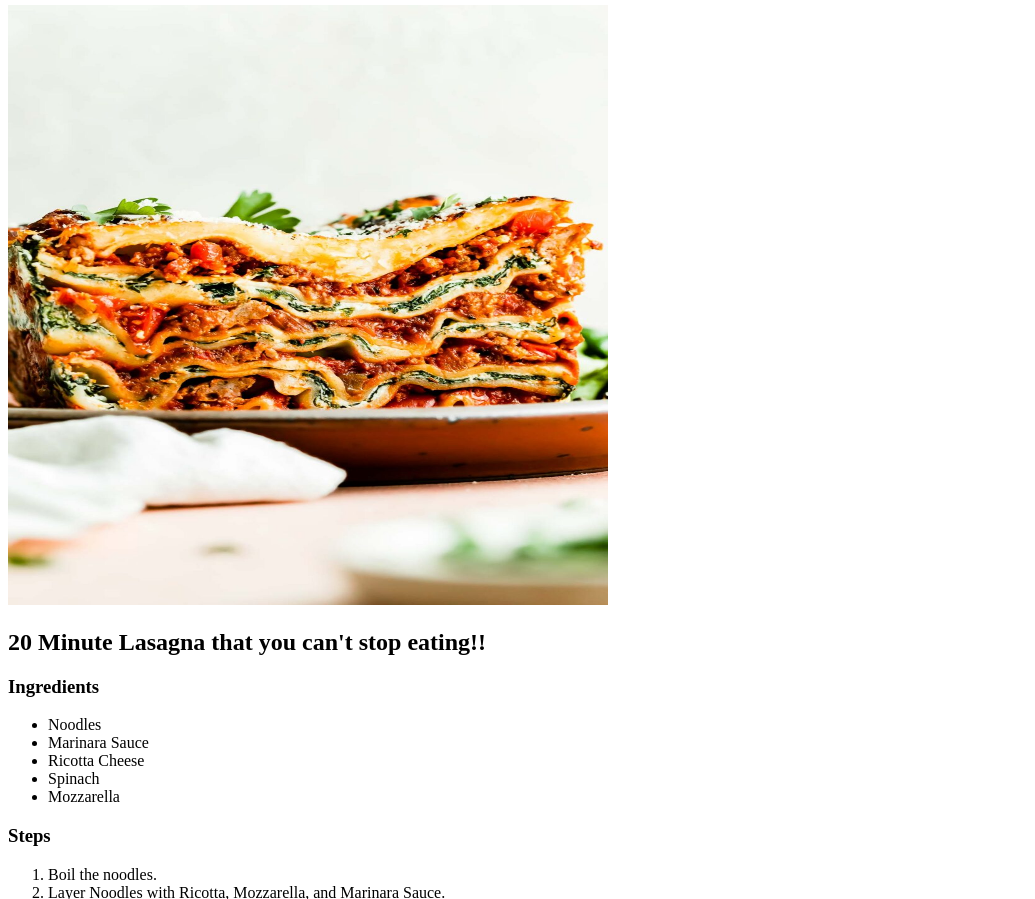
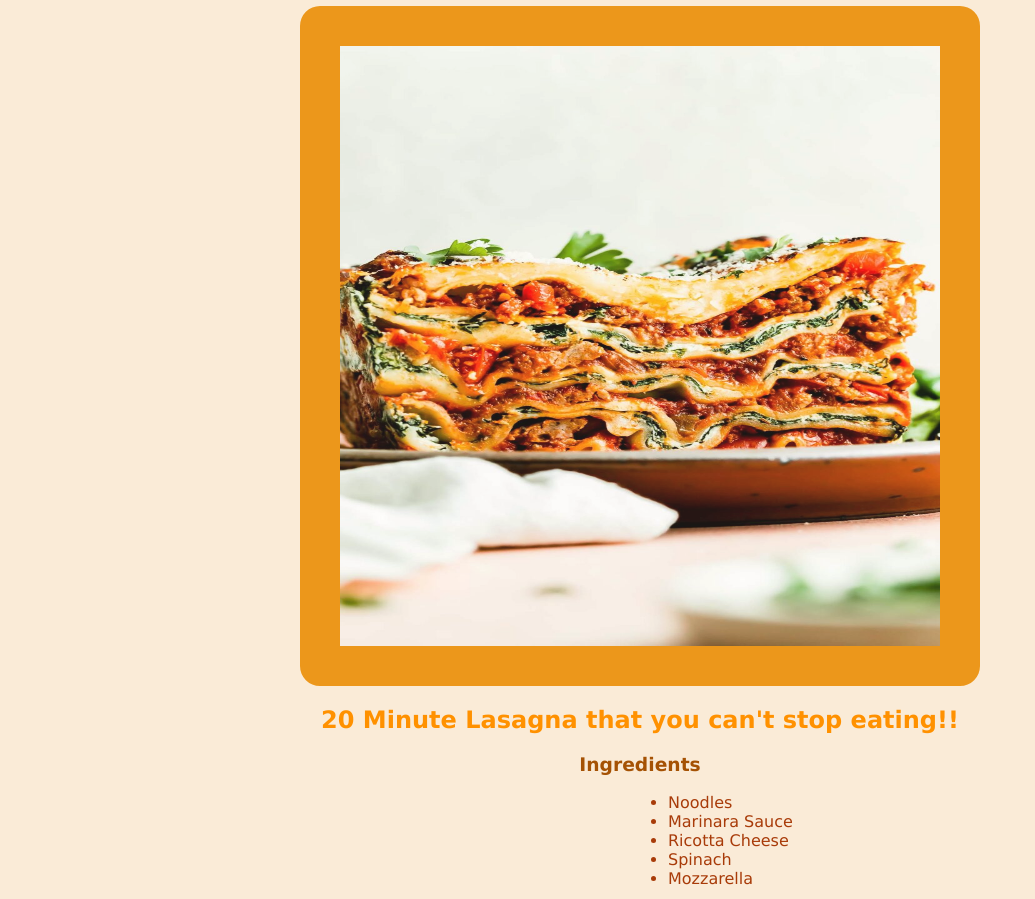
Before and after one commit to catonblt/odin-recipes, a plain HTML site: page recipes/lasagna.html in a window 1280 px wide. Shown: the part 75-974 px from the top of the page, without its empty margins (0-1035 px from the left). Drawn offline with Linux system fonts and the light colour scheme.

Commit message:
Added CSS Styles to the Recipes Website.

```diff
--- a/recipes/lasagna.html
+++ b/recipes/lasagna.html
@@ -4,10 +4,11 @@
     <meta charset="UTF-8">
     <meta name="viewport" content="width=device-width, initial-scale=1.0">
     <title>Lasagna</title>
+    <link rel="stylesheet" href="/styles.css">
 </head>
 <body>
     <h1>Lasagna</h1>
-    <img src="../images/Lasagna.jpg" alt="Lasagna" width="600" height="600">
+    <img src="../images/Lasagna.jpg" alt="Lasagna" width="600" height="600" class="center">
     <h2>20 Minute Lasagna that you can't stop eating!!</h2>
     <h3>Ingredients</h3>
     <ul>
--- /dev/null
+++ b/styles.css
@@ -0,0 +1,37 @@
+*{
+    background-color: antiquewhite;
+    text-align: center;
+    font-family: Verdana, Geneva, Tahoma, sans-serif;
+}
+
+h1{
+    color: rgb(255, 145, 0);
+}
+
+h2{
+    color: rgb(255, 145, 0);
+}
+
+h3{
+    color: rgb(165, 82, 4);
+}
+
+.center {
+    display: block;
+    margin-left: auto;
+    margin-right: auto;
+
+  }
+
+li {
+    margin-left: 620px;
+    text-align: left;
+    color: rgb(168, 59, 9);
+}
+
+img {
+    border: solid 40px blue;
+    border-color: rgb(235, 143, 7);
+    border-radius: 20px;
+    opacity: 0.9;
+}
```
Also changed, not shown: index.html (+3 -0 lines), recipes/burgers.html (+2 -1 lines), recipes/split-pea-soup.html (+2 -1 lines).
